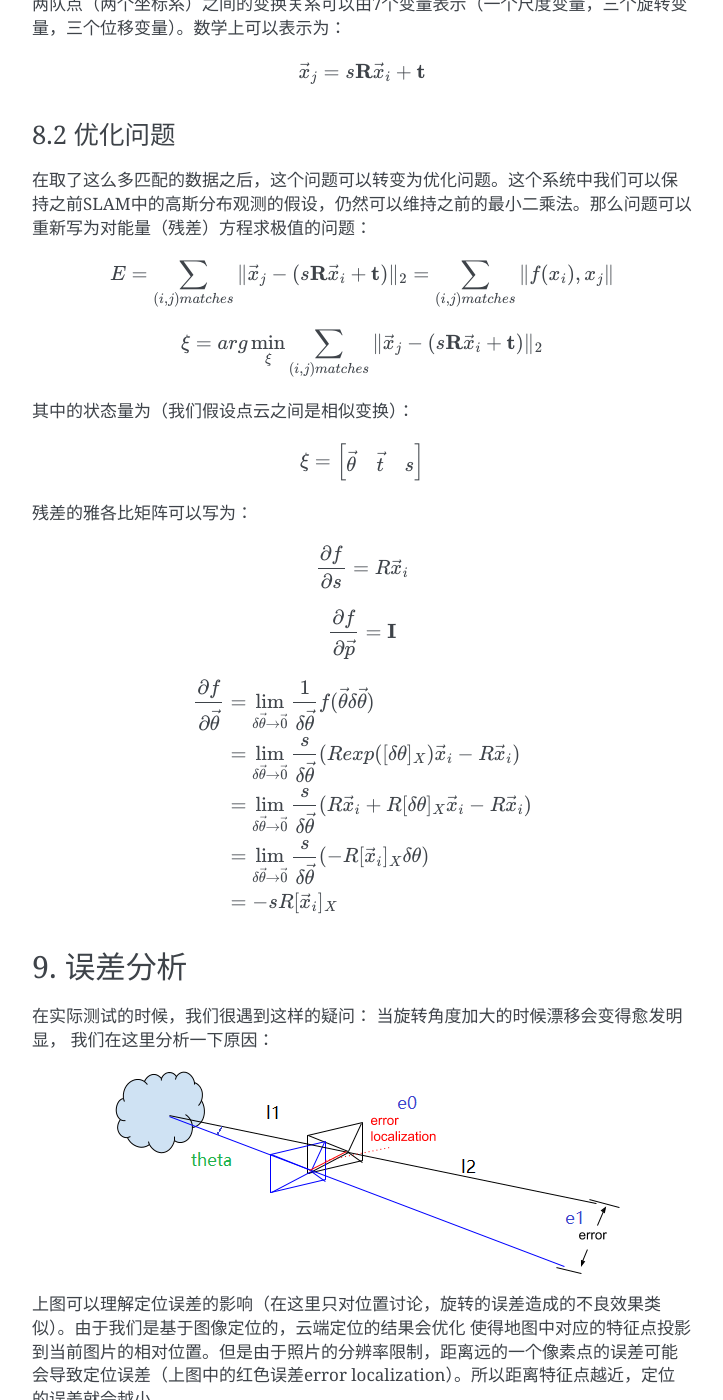
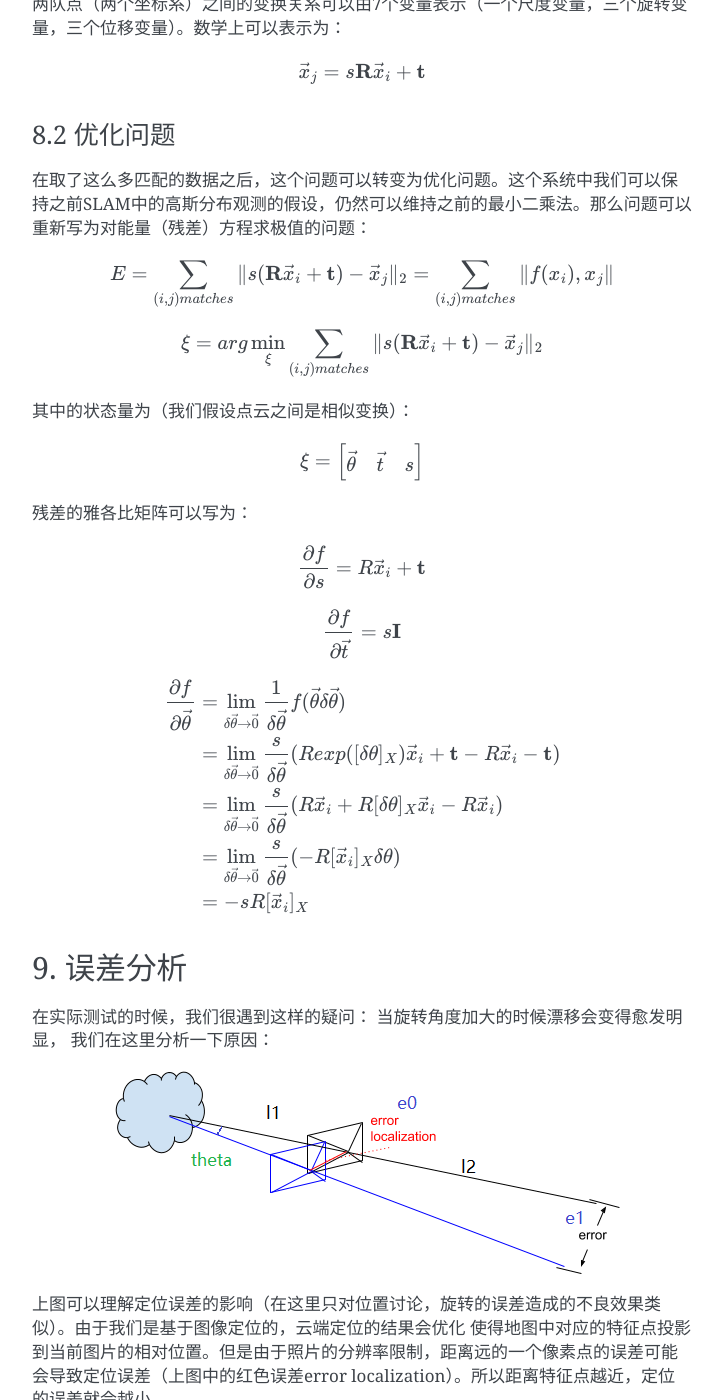
Before and after one commit to gggliuye/VIO, a Sphinx documentation site: the page built from docs/UnitySc/unityShadowCreator.rst, in a window 1280 px wide and 1400 px high, scrolled down 9066 px. Shown: the whole window, without its empty margins (388-1111 px from the left). Built offline with Sphinx 7.4.7, drawn with Linux system fonts in a browser that asks for light colours.

Commit message:
Update unityShadowCreator.rst

```diff
--- a/docs/UnitySc/unityShadowCreator.rst
+++ b/docs/UnitySc/unityShadowCreator.rst
@@ -272,10 +272,10 @@ extern "C" float* Internal_TrackMonocularWithID(int idx, unsigned char* inputIma
 在取了这么多匹配的数据之后，这个问题可以转变为优化问题。这个系统中我们可以保持之前SLAM中的高斯分布观测的假设，仍然可以维持之前的最小二乘法。那么问题可以重新写为对能量（残差）方程求极值的问题：
 
 .. math::
-    E = \sum_{(i,j) matches} \| \vec{x}_{j} - (s\mathbf{R}\vec{x}_{i} + \mathbf{t}) \|_{2} = \sum_{(i,j) matches} \| f(x_{i}), x_{j}  \|
+    E = \sum_{(i,j) matches} \| s(\mathbf{R}\vec{x}_{i} + \mathbf{t}) - \vec{x}_{j} \|_{2} = \sum_{(i,j) matches} \| f(x_{i}), x_{j}  \|
 
 .. math::
-    \xi = arg \min_{\xi} \sum_{(i,j) matches} \| \vec{x}_{j} - (s\mathbf{R}\vec{x}_{i} + \mathbf{t}) \|_{2}
+    \xi = arg \min_{\xi} \sum_{(i,j) matches} \| s(\mathbf{R}\vec{x}_{i} + \mathbf{t}) - \vec{x}_{j} \|_{2}
 
 其中的状态量为（我们假设点云之间是相似变换）：
 
@@ -285,15 +285,15 @@ extern "C" float* Internal_TrackMonocularWithID(int idx, unsigned char* inputIma
 残差的雅各比矩阵可以写为：
 
 .. math::
-    \frac{\partial f} {\partial s} = R\vec{x}_{i}
+    \frac{\partial f} {\partial s} = R\vec{x}_{i} + \mathbf{t}
 
 .. math::
-    \frac{\partial f} {\partial \vec{p}} = \mathbf{I}
+    \frac{\partial f} {\partial \vec{t}} = s \mathbf{I}
 
 .. math::
     \begin{aligned}
     \frac{\partial f} {\partial \vec{\theta}} & = \lim_{\delta \vec{\theta} \rightarrow \vec{0}} \frac{1}{\delta \vec{\theta}} f(\vec{\theta}\delta \vec{\theta}) \\
-    & = \lim_{\delta \vec{\theta} \rightarrow \vec{0}} \frac{s}{\delta \vec{\theta}} (Rexp([\delta \theta]_{X})\vec{x}_{i} - R\vec{x}_{i}) \\
+    & = \lim_{\delta \vec{\theta} \rightarrow \vec{0}} \frac{s}{\delta \vec{\theta}} (Rexp([\delta \theta]_{X})\vec{x}_{i} + \mathbf{t} - R\vec{x}_{i} - \mathbf{t}) \\
     & = \lim_{\delta \vec{\theta} \rightarrow \vec{0}} \frac{s}{\delta \vec{\theta}} (R\vec{x}_{i} + R[\delta \theta]_{X}\vec{x}_{i} - R\vec{x}_{i}) \\
     & = \lim_{\delta \vec{\theta} \rightarrow \vec{0}} \frac{s}{\delta \vec{\theta}} (- R[\vec{x}_{i}]_{X}\delta \theta) \\
     & = - sR[\vec{x}_{i}]_{X}
```
